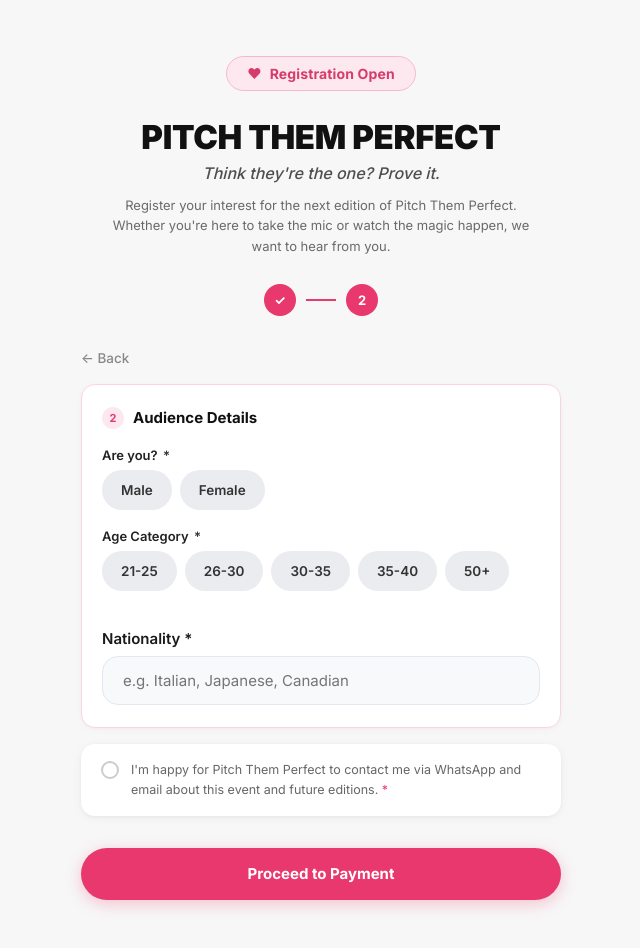
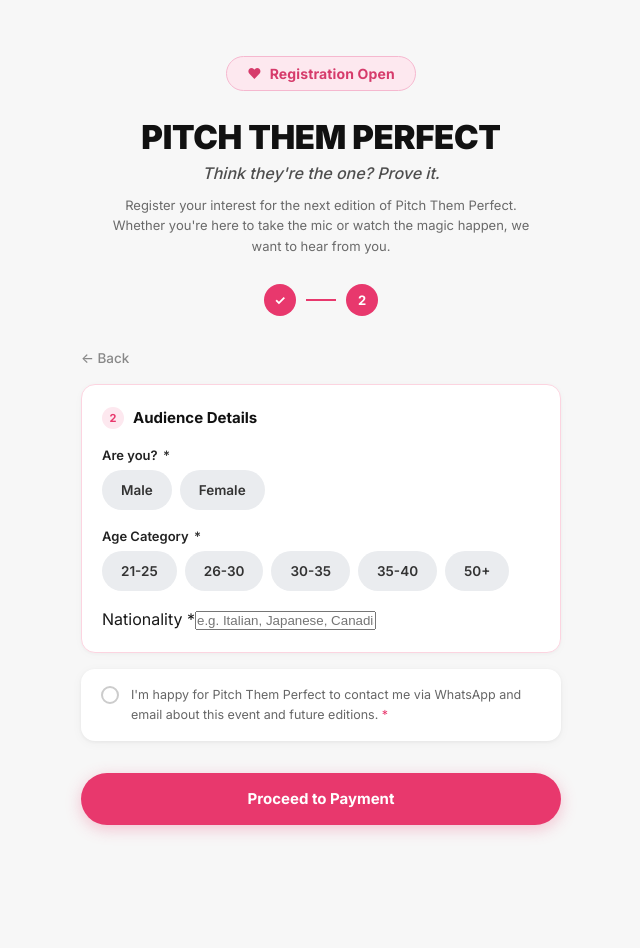
Before and after one commit to pitchthemperfect/Pitchthemperfect, a React (Vite) app: page /register/watcher in a window 1280 px wide. Shown: the top 948 px of the page, without its empty margins (319-959 px from the left). After the commit the page ends 881 px from the top, so only its background shows below. Built offline with nearby package versions, Linux system fonts and the light colour scheme; no server answers.

Commit message:
Update WatcherStep2.jsx

```diff
--- a/src/pages/WatcherStep2.jsx
+++ b/src/pages/WatcherStep2.jsx
@@ -105,60 +105,23 @@ export default function WatcherStep2() {
             error={errors.age}
           />
 
-          {/* Nationality Field - Matched Font & Spacing */}
-          <div
-            className="form-group"
-            style={{
-              marginTop: '1.25rem',
-              display: 'flex',
-              flexDirection: 'column'
-            }}
-          >
-            <label
-              htmlFor="nationality"
-              className="form-label"
-              style={{
-                fontSize: '0.9375rem',
-                fontWeight: '600',
-                color: '#1a1a1a',
-                marginBottom: '0.5rem',
-                fontFamily: 'inherit'
-              }}
-            >
+          {/* Native form element using your project's stylesheet */}
+          <div className="form-group">
+            <label htmlFor="nationality" className="form-label">
               Nationality <span className="req">*</span>
             </label>
 
             <input
               id="nationality"
               type="text"
+              className={`form-input ${errors.nationality ? 'is-invalid' : ''}`}
               placeholder="e.g. Italian, Japanese, Canadian"
               value={form.nationality}
               onChange={e => set('nationality', e.target.value)}
-              style={{
-                width: '100%',
-                padding: '0.875rem 1.25rem',
-                fontSize: '0.9375rem',
-                color: '#1a1a1a',
-                backgroundColor: '#f8f9fa',
-                border: errors.nationality ? '1px solid #dc2626' : '1px solid #e2e8f0',
-                borderRadius: '16px',
-                outline: 'none',
-                boxSizing: 'border-box',
-                fontFamily: 'inherit',
-                transition: 'border-color 0.2s ease, box-shadow 0.2s ease'
-              }}
             />
 
             {errors.nationality && (
-              <span
-                className="error-text"
-                style={{
-                  color: '#dc2626',
-                  fontSize: '0.85rem',
-                  marginTop: '0.35rem',
-                  fontWeight: '500'
-                }}
-              >
+              <span className="error-text">
                 {errors.nationality}
               </span>
             )}
```
